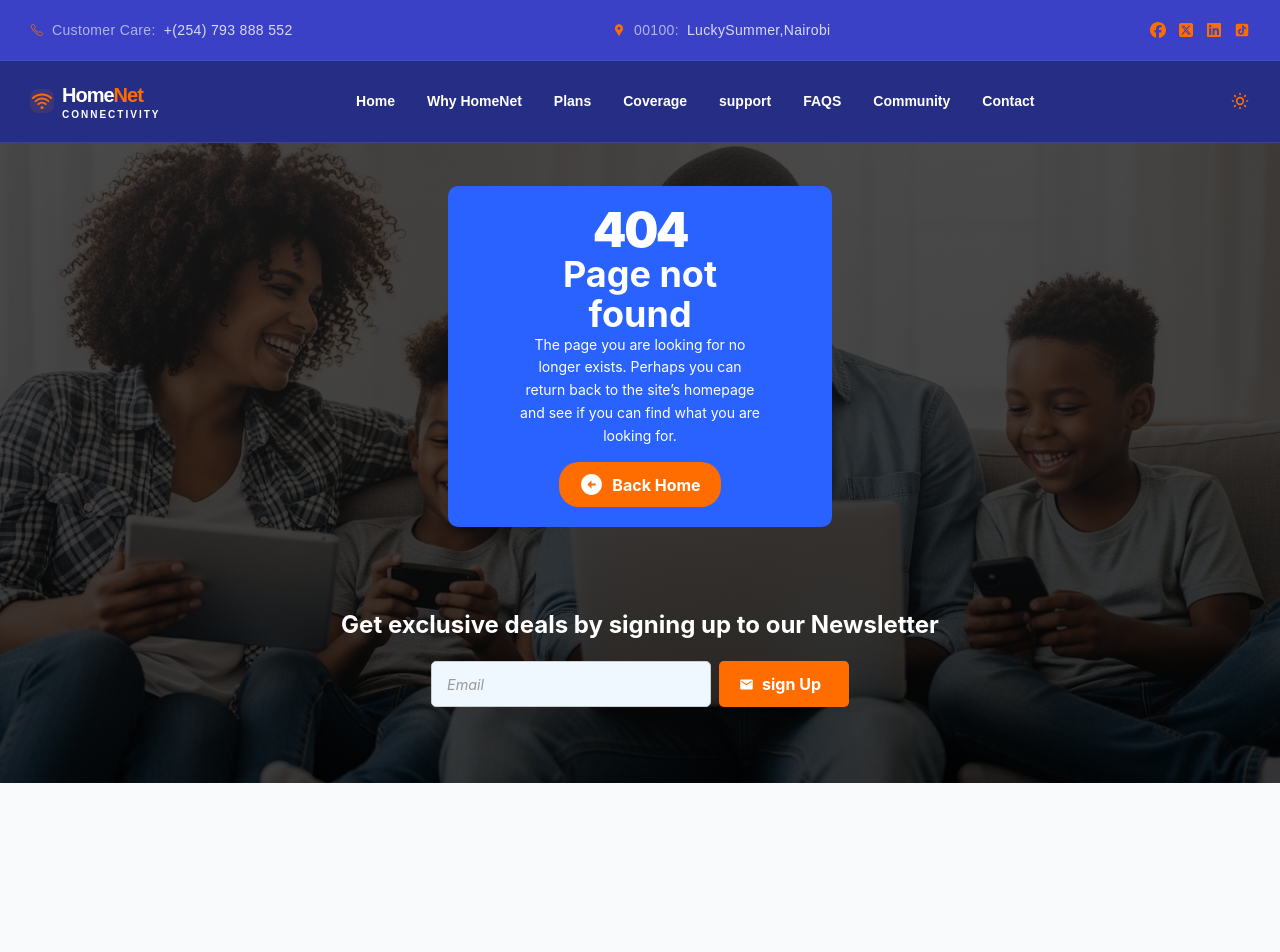
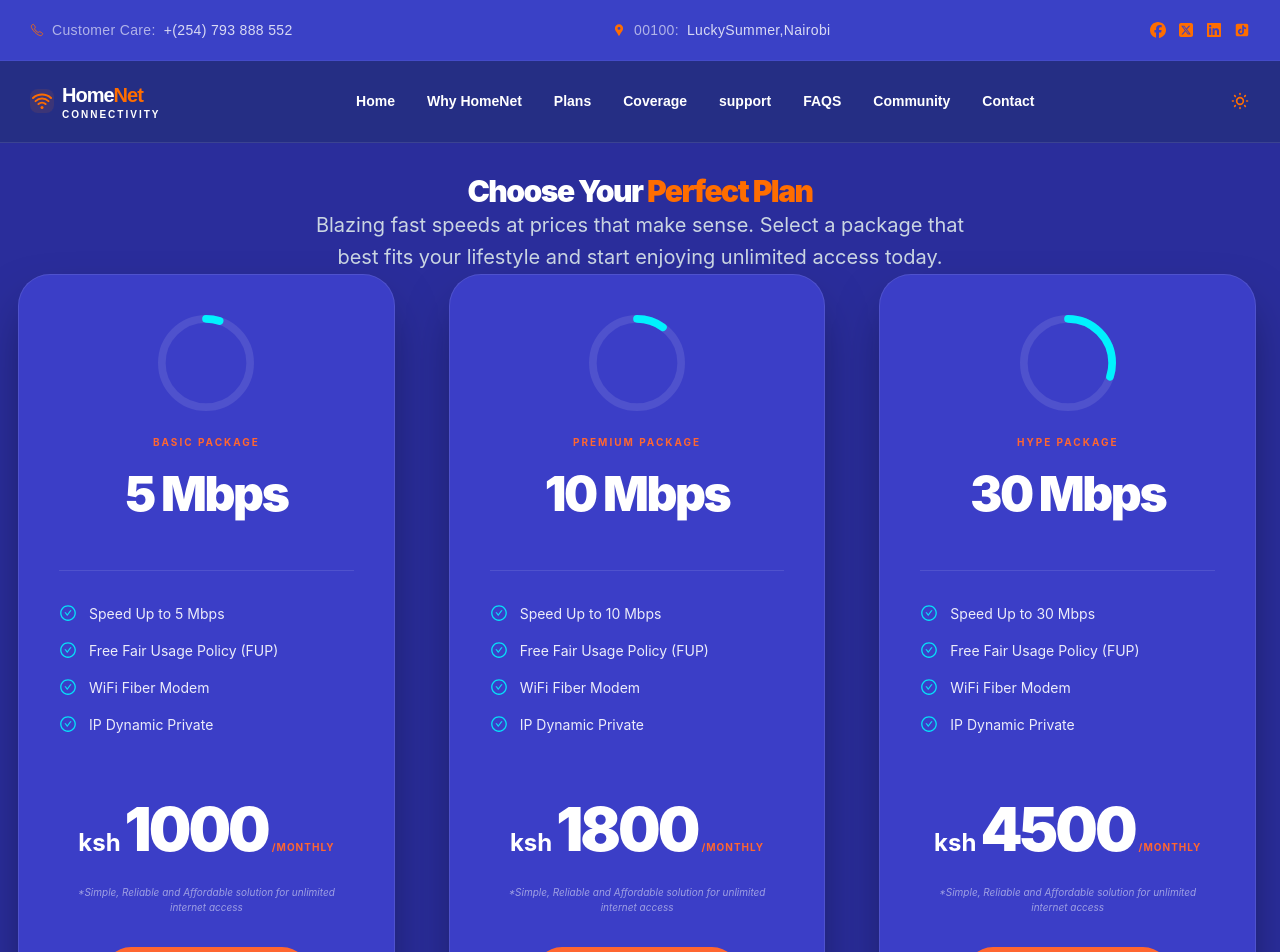
Before and after one commit to wainaina-mwangi/HomeNet, a React (Vite) app: page /plans in a window 1280 px wide. Shown: the top 952 px of the page. Before the commit the page ends 800 px from the top, so only its background shows below. Built offline with nearby package versions, Linux system fonts and the light colour scheme.

Commit message:
added plans cards

```diff
--- a/package.json
+++ b/package.json
@@ -13,6 +13,7 @@
     "@tailwindcss/vite": "^4.2.2",
     "motion": "^12.38.0",
     "react": "^19.2.4",
+    "react-circular-progressbar": "^2.2.0",
     "react-dom": "^19.2.4",
     "react-hot-toast": "^2.6.0",
     "react-icons": "^5.6.0",
--- a/src/App.jsx
+++ b/src/App.jsx
@@ -10,6 +10,7 @@ import { ToastContainer } from 'react-toastify';
 import { Routes, Route } from "react-router-dom";
 import { ThemeProvider }from "./pages/ThemeContext";
 import Home from "./pages/Home";
+import Plans from "./components/Plans";
 
 const App = () => {
   return (
@@ -21,6 +22,7 @@ const App = () => {
         <Route path='/'  element={<Home/>}/>
         <Route path='/about'  element={<About/>}/>
         <Route path="*" element={<NotFoundPage />} />
+        <Route path="/plans" element={<Plans />} />
 
 
       </Routes>
--- /dev/null
+++ b/src/components/Plans.jsx
@@ -0,0 +1,70 @@
+import React from "react";
+import PricingCard from "./pricingCard";
+import "./plans.css";
+
+const plansData = [
+  {
+    type: "BASIC PACKAGE",
+    speed: "5",
+    iconPercentage: 5,
+    features: [
+      "Speed Up to 5 Mbps",
+      "Free Fair Usage Policy (FUP)",
+      "WiFi Fiber Modem",
+      "IP Dynamic Private",
+    ],
+    price: "1000",
+  },
+  {
+    type: "PREMIUM PACKAGE",
+    speed: "10",
+    iconPercentage: 10,
+    features: [
+      "Speed Up to 10 Mbps",
+      "Free Fair Usage Policy (FUP)",
+      "WiFi Fiber Modem",
+      "IP Dynamic Private",
+    ],
+    price: "1800",
+  },
+  {
+    type: "HYPE PACKAGE",
+    speed: "30",
+    iconPercentage: 30,
+    features: [
+      "Speed Up to 30 Mbps",
+      "Free Fair Usage Policy (FUP)",
+      "WiFi Fiber Modem",
+      "IP Dynamic Private",
+    ],
+    price: "4500",
+  },
+];
+
+const Plans = () => {
+  return (
+    <section className="bg-[#2a2d9b] plans min-h-screen py-20 px-6 font-sans mt-20 relative">
+      <div className="max-w-7xl mx-auto">
+        <div className="flex flex-col items-center justify-center text-center py-20 mb-20">
+          <h2 className="text-white text-4xl md:text-3xl font-black tracking-tighter mb-4">
+            Choose Your <span className="text-brand-orange">Perfect Plan</span>
+          </h2>
+          <p className="text-slate-300 text-lg md:text-xl max-w-2xl leading-relaxed">
+            Blazing fast speeds at prices that make sense. Select a package that
+            best fits your lifestyle and start enjoying unlimited access today.
+          </p>
+        </div>
+        <div className="grid grid-cols-1 md:grid-cols-3 gap-3 pt-30 mb-16">
+          {plansData.map((plan, index) => (
+            <PricingCard key={index} plan={plan} />
+          ))}
+        </div>
+        <p className="text-center text-white/80 text-lg font-medium tracking-wide">
+          100% money-back guarantee for your first 30 days.
+        </p>
+      </div>
+    </section>
+  );
+};
+
+export default Plans;
--- a/src/components/Services.jsx
+++ b/src/components/Services.jsx
@@ -13,7 +13,7 @@ const ServicesBar = () => {
   ];
 
   return (
-    <section className="services-container">
+    <section className="services-container font-sans" >
       {services.map((service) => (
         <div key={service.id} className="service-card">
           <div className="service-icon">{service.icon}</div>
--- a/src/components/WhyProcess.jsx
+++ b/src/components/WhyProcess.jsx
@@ -1,28 +1,26 @@
 import React from "react";
-import image_4 from "../../src/assets/IMAGE_4.png";
+import image_7 from "../../src/assets/IMAGE_7.jpg";
 import { Link } from "react-router-dom";
 import { GoPaperAirplane } from "react-icons/go";
 
 const WhyProcess = () => {
   return (
     <section className="w-full overflow-hidden">
-      <div className="relative min-h-[60vh] sm:h-[70vh] md:h-[80vh] fixed w-full">
-        <img
-          src={image_4}
-          className="absolute inset-0 h-full w-full object-cover brightness-[0.4]"
-          alt="Ultra-Fast Internet"
-        />
 
-        <div className="relative z-10 flex flex-col justify-center items-center text-center px-6 py-12 min-h-[60vh] sm:h-full">
-          <h1 className="text-3xl sm:text-5xl md:text-6xl font-black text-white tracking-tighter leading-tight mb-4">
+      <div
+        className="relative min-h-[70vh] md:min-h-[80vh] w-full bg-fixed bg-cover bg-center flex items-center justify-center"
+        style={{ backgroundImage: `linear-gradient(rgba(0,0,0,0.6), rgba(0,0,0,0.6)), url(${image_7})` }}
+      >
+
+        <div className="relative z-10 flex flex-col justify-center items-center text-center px-6 py-20 max-w-7xl">
+          <h1 className="text-3xl sm:text-5xl md:text-5xl font-black text-white tracking-tighter leading-tight mb-6">
             A Simple, Reliable and Affordable <br className="hidden sm:block" />
             <span className="text-brand-orange">
-              {" "}
               Unlimited Internet Access
             </span>
           </h1>
 
-          <p className="text-slate-200 text-base  sm:text-lg md:text-xl max-w-2xl mb-8 opacity-90">
+          <p className="text-slate-200 text-base sm:text-lg md:text-xl max-w-2xl mb-10 opacity-90">
             We prioritize a "plug-and-play" experience that eliminates technical
             hurdles. By stripping away hidden fees, we make high-speed, infinite
             connectivity a reality for every home.
@@ -31,7 +29,7 @@ const WhyProcess = () => {
           <div className="flex flex-col items-center sm:flex-row sm:justify-center gap-4 w-full">
             <Link
               to="/plans"
-              className="btn flex justify-center items-center gap-2 bg-brand-orange hover:bg-brand-orange/70 text-white font-bold py-4 px-10 rounded-2xl transition-all active:scale-95 w-full sm:w-auto"
+              className="btn flex justify-center items-center gap-2 bg-brand-orange hover:bg-brand-orange/70 text-white font-bold py-4 px-12 rounded-2xl transition-all active:scale-95 w-full sm:w-auto"
             >
               View Our Plans <GoPaperAirplane />
             </Link>
--- /dev/null
+++ b/src/components/plans.css
@@ -0,0 +1,4 @@
+.plans{
+    padding-top: 30px;
+
+}
--- /dev/null
+++ b/src/components/pricingCard.css
@@ -0,0 +1,130 @@
+.pricing-card {
+  display: flex;
+  flex-direction: column;
+  align-items: center;
+  background-color: #3b3ec7;
+  color: #ffffff;
+  padding: 2.5rem;
+  border-radius: 2rem;
+  border: 1px solid rgba(255, 255, 255, 0.1);
+  box-shadow: 0 25px 50px -12px rgba(0, 0, 0, 0.5);
+  transition: transform 0.3s ease;
+  height: 100%;
+  width: 90%;
+  margin-left: 18px;
+  padding-bottom: 20px;
+  /* margin-bottom: -100px; */
+}
+
+
+
+.progress-container {
+  width: 6rem;
+  height: 6rem;
+  margin-bottom: 1.5rem;
+}
+
+.package-type {
+  font-size: 10px;
+  font-weight: 700;
+  color: #FF6630;
+  text-transform: uppercase;
+  letter-spacing: 0.2em;
+  margin-bottom: 0.5rem;
+}
+
+.speed-display {
+  font-size: 3rem;
+  font-weight: 900;
+  letter-spacing: -0.05em;
+  margin-bottom: 2.5rem;
+}
+
+.divider {
+  width: 100%;
+  height: 1px;
+  background-color: rgba(255, 255, 255, 0.1);
+  margin-bottom: 2rem;
+}
+
+.features-list {
+  width: 100%;
+  list-style: none;
+  padding: 0;
+  margin-bottom: 3rem;
+}
+
+.feature-item {
+  display: flex;
+  align-items: center;
+  gap: 0.75rem;
+  font-size: 0.875rem;
+  margin-bottom: 1rem;
+  opacity: 0.9;
+}
+
+.feature-icon {
+  color: #00f2fe;
+  font-size: 1.125rem;
+}
+
+.card-footer {
+  width: 100%;
+  margin-top: auto;
+  text-align: center;
+}
+
+.price-box {
+  display: flex;
+  justify-content: center;
+  align-items: baseline;
+  gap: 0.25rem;
+  margin-bottom: 1.5rem;
+}
+
+.currency {
+  font-size: 1.5rem;
+  font-weight: 700;
+  text-transform: lowercase;
+}
+
+.price-amount {
+  font-size: 3.75rem;
+  font-weight: 900;
+  letter-spacing: -0.05em;
+  line-height: 1;
+}
+
+.billing-period {
+  font-size: 10px;
+  font-weight: 700;
+  color: #FF6630;
+  letter-spacing: 0.1em;
+}
+
+.disclaimer {
+  font-size: 10px;
+  opacity: 0.5;
+  font-style: italic;
+  margin-bottom: 2rem;
+}
+
+.cta-button {
+  width: 70%;
+  background-color: #FF6630;
+  color: #ffffff;
+  font-weight: 700;
+  padding: 1rem;
+  border: none;
+  border-radius: 9999px;
+  cursor: pointer;
+  transition: all 0.2s ease;
+}
+
+.cta-button:hover {
+  background-color: #e65a2b;
+}
+
+.cta-button:active {
+  transform: scale(0.95);
+}
--- /dev/null
+++ b/src/components/pricingCard.jsx
@@ -0,0 +1,57 @@
+import React from 'react';
+import { AiOutlineCheckCircle } from 'react-icons/ai';
+import { CircularProgressbar, buildStyles } from 'react-circular-progressbar';
+import 'react-circular-progressbar/dist/styles.css';
+import './pricingCard.css';
+
+const PricingCard = ({ plan }) => {
+  return (
+    <div className="pricing-card">
+
+      <div className="progress-container">
+        <CircularProgressbar
+          value={plan.iconPercentage}
+          styles={buildStyles({
+            pathColor: "#00f2fe",
+            trailColor: "rgba(255,255,255,0.1)",
+            strokeLinecap: "round"
+          })}
+        />
+      </div>
+
+      <p className="package-type">{plan.type}</p>
+      <h2 className="speed-display">{plan.speed} Mbps</h2>
+
+      <div className="divider" />
+
+
+      <ul className="features-list">
+        {plan.features.map((feature, index) => (
+          <li key={index} className="feature-item">
+            <AiOutlineCheckCircle className="feature-icon" />
+            <span>{feature}</span>
+          </li>
+        ))}
+      </ul>
+
+
+      <div className="card-footer">
+        <div className="price-box">
+          <span className="currency">ksh</span>
+          <span className="price-amount">{plan.price}</span>
+          <span className="billing-period">/MONTHLY</span>
+        </div>
+
+        <p className="disclaimer">
+          *Simple, Reliable and Affordable solution for unlimited internet access
+        </p>
+
+        <button className="cta-button">
+          Get started
+        </button>
+      </div>
+    </div>
+  );
+};
+
+export default PricingCard;
--- a/src/pages/Home.jsx
+++ b/src/pages/Home.jsx
@@ -3,6 +3,7 @@ import Hero from '../components/Hero'
 import About from '../components/About'
 import WhyProcess from '../components/WhyProcess'
 import Services from '../components/Services'
+import Plans from "../components/Plans"
 
 
 const Home = () => {
@@ -12,6 +13,7 @@ const Home = () => {
      <Services/>
      <About/>
      <WhyProcess/>
+     <Plans/>
 
 
     </div>
```
Also changed, not shown: 1 other file (tests, documents, lock files or other folders).
